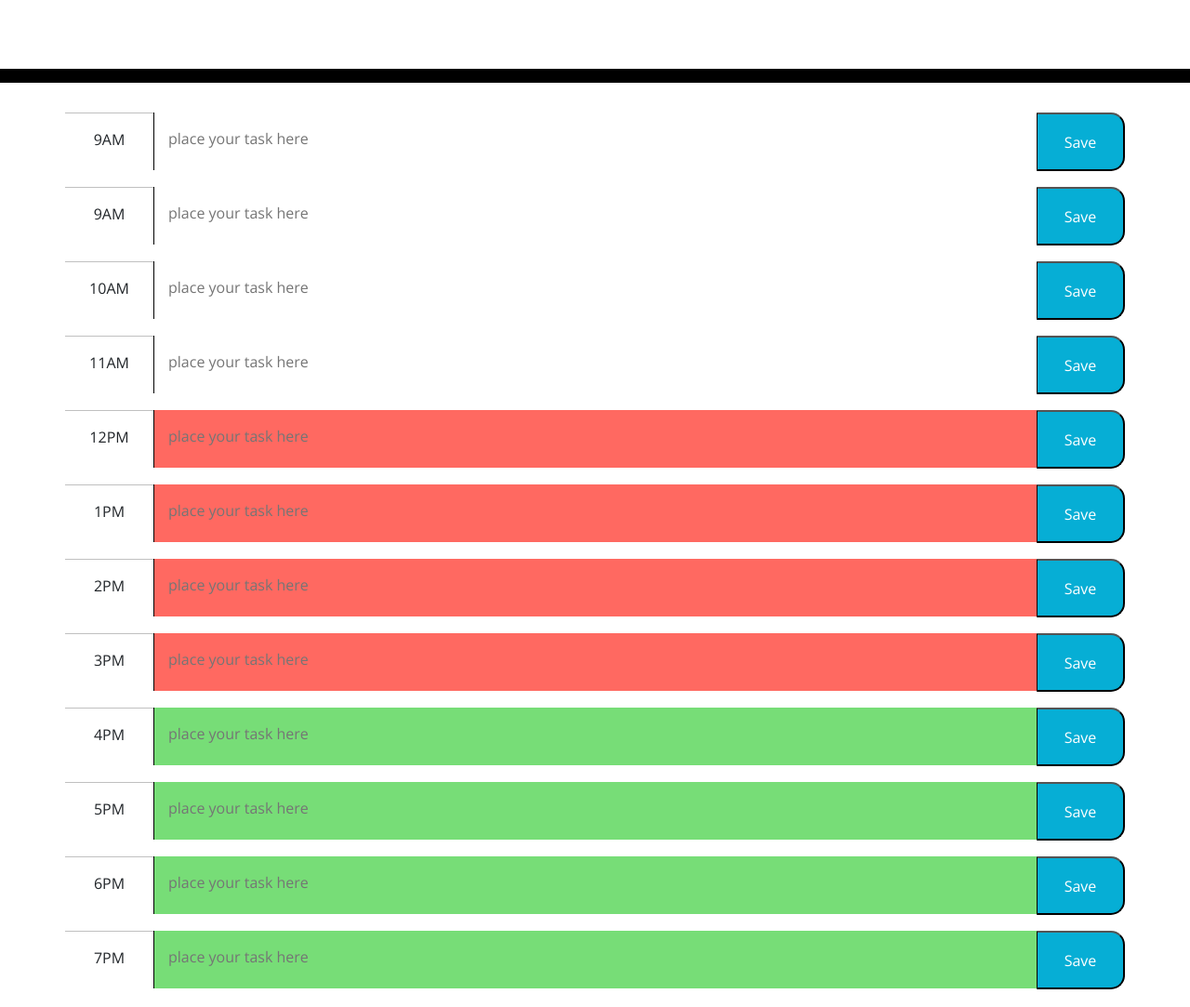
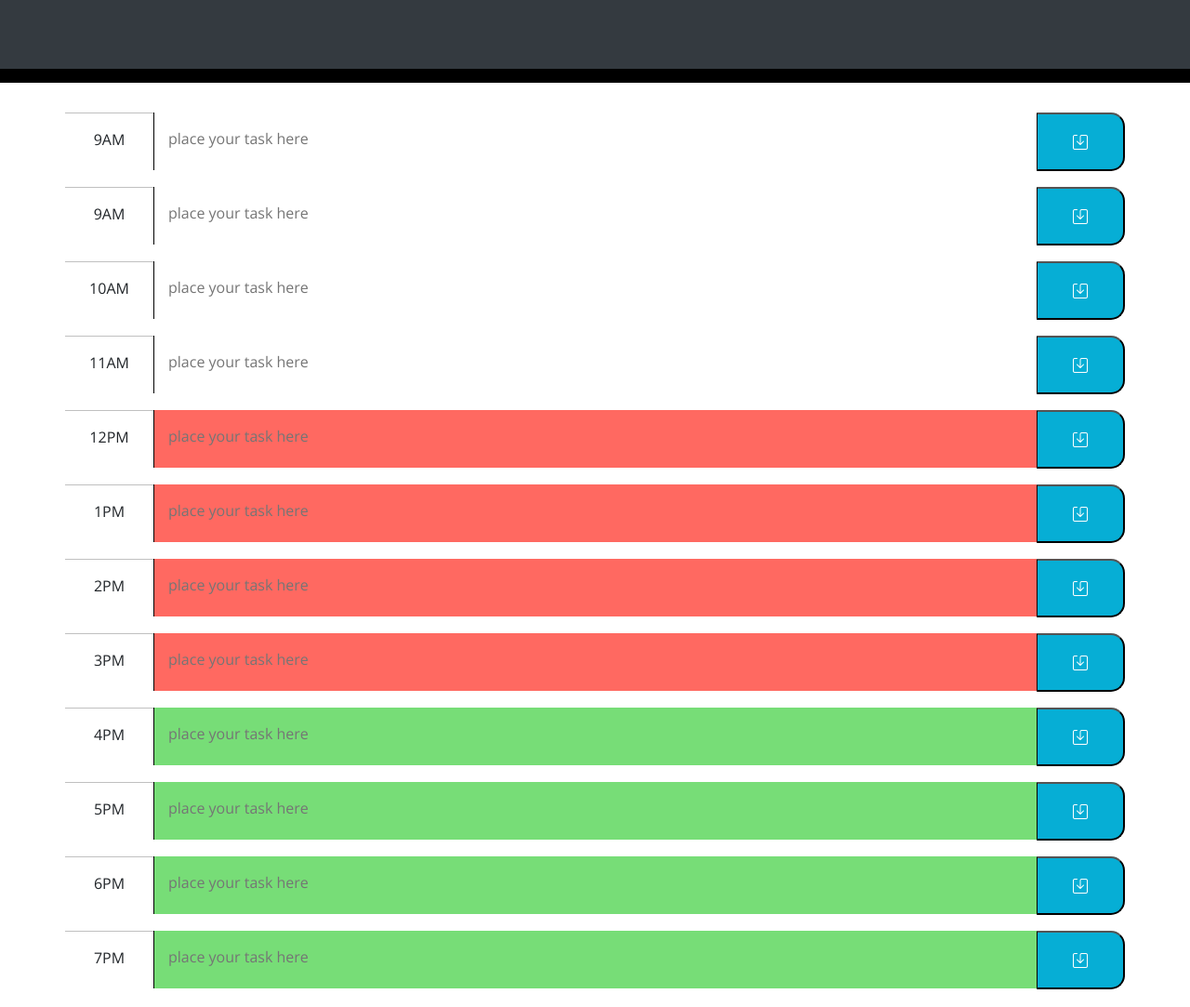
Before and after one commit to mejialaguna/day-scheduler, a plain HTML site: page index.html in a window 1280 px wide. Shown: the part 220-1303 px from the top of the page at 93% size. Drawn offline with nearby package versions, Linux system fonts and the light colour scheme.

Commit message:
bootstrapchanges

```diff
--- a/css/style.css
+++ b/css/style.css
@@ -81,6 +81,6 @@ textarea{
 }
 
 .saveBtn i:hover {
-  font-size: 20px;
-  transition: all .3s ease-in-out;
+  font-size: 25px;
+  transition: all .5s ease-in-out;
 }
--- a/index.html
+++ b/index.html
@@ -18,12 +18,13 @@
       href="https://fonts.googleapis.com/css?family=Open+Sans&display=swap"
       rel="stylesheet"
     />
+    <link rel="stylesheet" href="https://cdn.jsdelivr.net/npm/bootstrap-icons@1.5.0/font/bootstrap-icons.css">
     <link rel="stylesheet" href="css/style.css" />
     <title>Work Day Scheduler</title>
   </head>
 
   <body>
-    <header class="jumbotron">
+    <header class="jumbotron text-white bg-dark"">
       <h1 class="display-3">Work Day Scheduler</h1>
       <p class="lead">A simple calendar app for scheduling your work day</p>
       <p id="currentDay" class="lead"></p>
@@ -38,62 +39,62 @@
       <div class="row time-block">
         <span class="col-1 time "  >9AM</span>
         <textarea placeholder="place your task here" id="task" class= "col-10"></textarea>
-        <button class="col-1 saveBtn" type="submit">Save</button>
+        <button class="col-1 saveBtn" type="submit" title="save"><i class="bi bi-save"></i></button>
       </div>
       <div class="row time-block">
         <span class="col-1 time"  >9AM</span>
         <textarea placeholder="place your task here" id="task" class= "col-10"></textarea>
-        <button class="col-1 saveBtn" type="submit" >Save</button>
+        <button class="col-1 saveBtn" type="submit" title="save"><i class="bi bi-save"></i></button>
       </div>
       <div class="row time-block">
         <span class="col-1 time"  >10AM</span>
         <textarea placeholder="place your task here" id="task" class= "col-10"></textarea>
-        <button class="col-1 saveBtn" type="submit" >Save</button>
+        <button class="col-1 saveBtn" type="submit" title="save"><i class="bi bi-save"></i></button>
       </div>
       <div class="row time-block">
         <span class="col-1 time"  >11AM</span>
         <textarea placeholder="place your task here" id="task" class= "col-10"></textarea>
-        <button class="col-1 saveBtn" type="submit" >Save</button>
+        <button class="col-1 saveBtn" type="submit" title="save"><i class="bi bi-save"></i></button>
       </div>
       <div class="row time-block">
         <span class="col-1 time"  >12PM</span>
         <textarea placeholder="place your task here" id="task" class= "col-10 present"></textarea>
-        <button class="col-1 saveBtn" type="submit" >Save</button>
+        <button class="col-1 saveBtn" type="submit" title="save"><i class="bi bi-save"></i></button>
       </div>
       <div class="row time-block">
         <span class="col-1 time"  >1PM</span>
         <textarea placeholder="place your task here" id="task" class= "col-10 present"></textarea>
-        <button class="col-1 saveBtn" type="submit" >Save</button>
+        <button class="col-1 saveBtn" type="submit" title="save"><i class="bi bi-save"></i></button>
       </div>
       <div class="row time-block">
         <span class="col-1 time"  >2PM</span>
         <textarea placeholder="place your task here" id="task" class= "col-10 present"></textarea>
-        <button class="col-1 saveBtn" type="submit" >Save</button>
+        <button class="col-1 saveBtn" type="submit" title="save"><i class="bi bi-save"></i></button>
       </div>
       <div class="row time-block">
         <span class="col-1 time"  >3PM</span>
         <textarea placeholder="place your task here" id="task" class= "col-10 present"></textarea>
-        <button class="col-1 saveBtn" type="submit" >Save</button>
+        <button class="col-1 saveBtn" type="submit" title="save"><i class="bi bi-save"></i></button>
       </div>
       <div class="row time-block">
         <span class="col-1 time"  >4PM</span>
         <textarea placeholder="place your task here" id="task" class= "col-10 future"></textarea>
-        <button class="col-1 saveBtn" type="submit" >Save</button>
+        <button class="col-1 saveBtn" type="submit" title="save"><i class="bi bi-save"></i></button>
       </div>
       <div class="row time-block">
         <span class="col-1 time"  >5PM</span>
         <textarea placeholder="place your task here" id="task" class= "col-10 future"></textarea>
-        <button class="col-1 saveBtn" type="submit" >Save</button>
+        <button class="col-1 saveBtn" type="submit" title="save"><i class="bi bi-save"></i></button>
       </div>
       <div class="row time-block">
         <span class="col-1 time"  >6PM</span>
         <textarea placeholder="place your task here" id="task" class= "col-10 future"></textarea>
-        <button class="col-1 saveBtn" type="submit" >Save</button>
+        <button class="col-1 saveBtn" type="submit" title="save"><i class="bi bi-save"></i></button>
       </div>
       <div class="row time-block">
         <span class="col-1 time"  >7PM</span>
         <textarea placeholder="place your task here" id="task" class= "col-10 future"></textarea>
-        <button class="col-1 saveBtn" type="submit" >Save</button>
+        <button class="col-1 saveBtn" type="submit" title="save"><i class="bi bi-save"></i></button>
       </div>
 
     </div>
```
